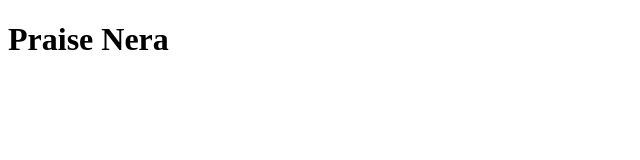
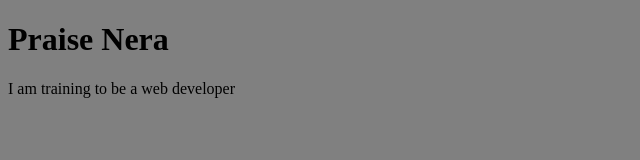
Before and after one commit to praisenera/first-repository1, a plain HTML site: page index.html in a window 1280 px wide. Shown: the whole page, without its empty margins (0-640 px from the left). Drawn offline with Linux system fonts and the light colour scheme.

Commit message:
applied stylesheet to home page

```diff
--- a/index.html
+++ b/index.html
@@ -4,9 +4,11 @@
     <meta charset="UTF-8" />
     <meta http-equiv="X-UA-Compatible" content="IE=edge" />
     <meta name="viewport" content="width=device-width, initial-scale=1.0" />
+    <link rel="stylesheet" href="style.css" />
     <title>Document</title>
   </head>
   <body>
     <h1>Praise Nera</h1>
+    <p>I am training to be a web developer</p>
   </body>
 </html>
--- /dev/null
+++ b/style.css
@@ -0,0 +1,3 @@
+body {
+  background-color: gray;
+}
```
